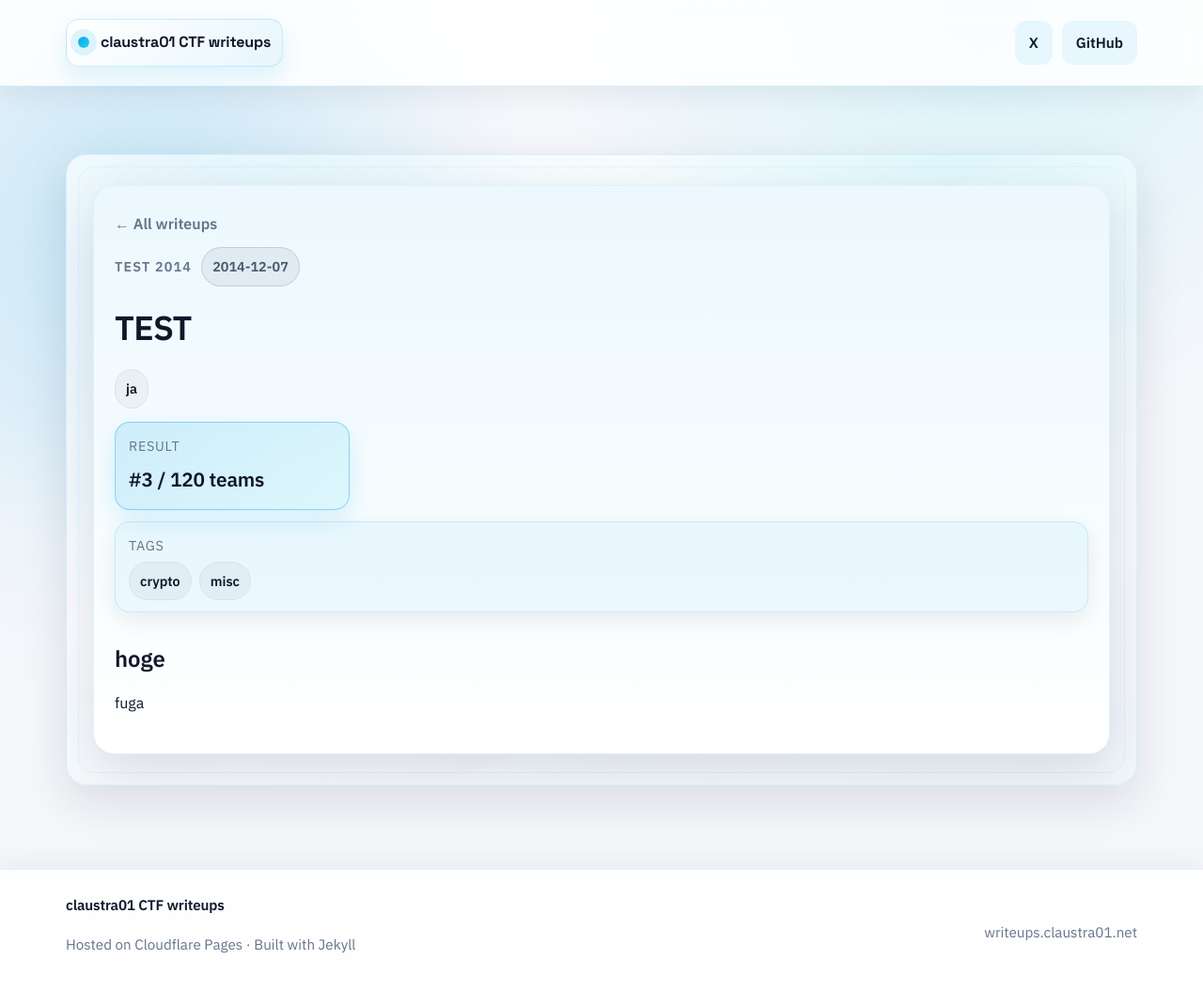
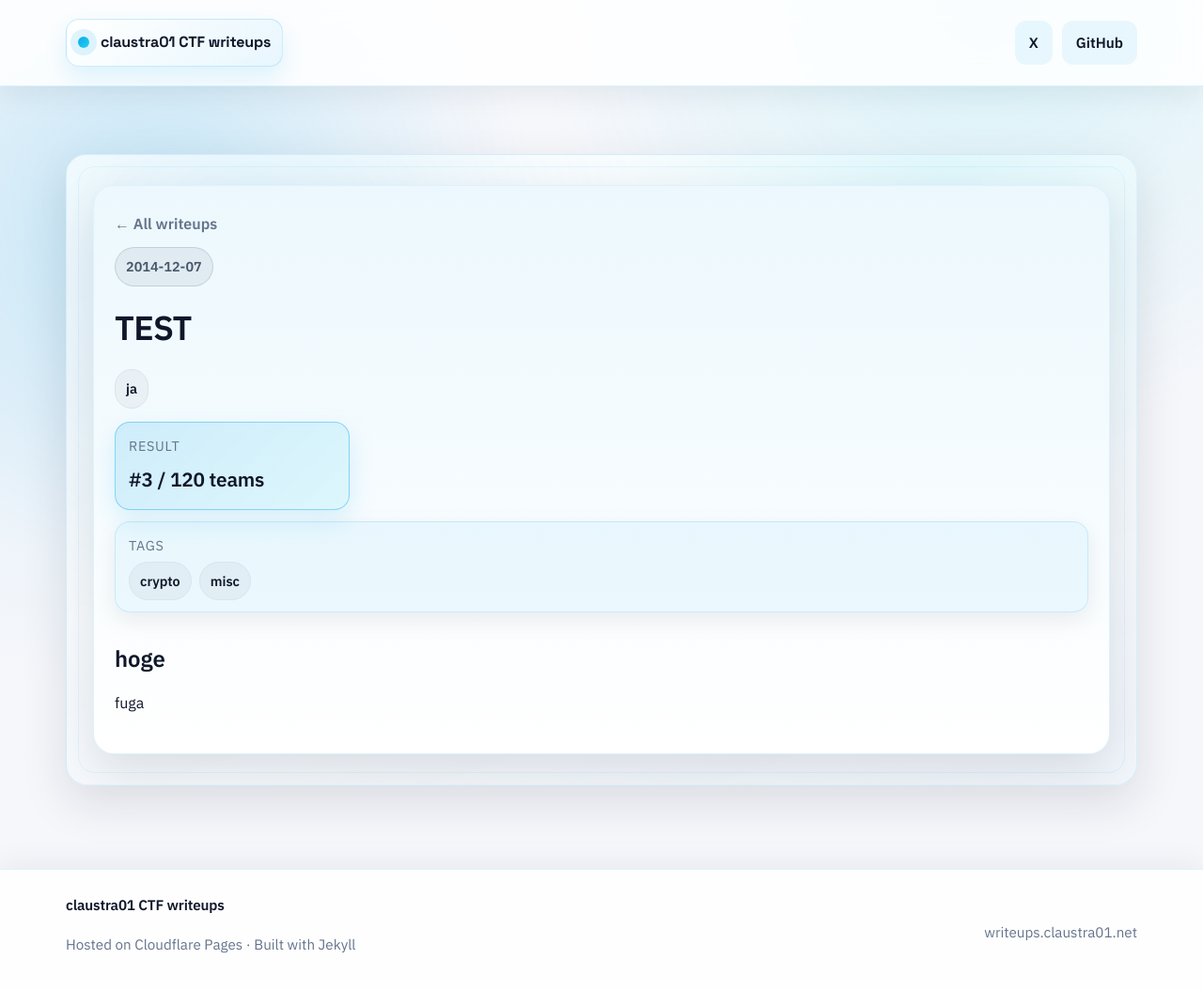
Before and after one commit to claustra01/my-ctf-writeups, a Jekyll site: the page built from _writeups/test.md, in a window 1280 px wide and 1067 px high. Shown: the top 1054 px of the window at 94% size. Built offline with Jekyll 4.4.1, drawn with Linux system fonts in a browser that asks for light colours.

Commit message:
chore: styles

```diff
--- a/_layouts/default.html
+++ b/_layouts/default.html
@@ -13,7 +13,7 @@
 <body>
   <div class="page">
     <header class="site-header">
-      <div class="container header-inner">
+      <div class="header-inner">
         <a class="brand" href="{{ '/' | relative_url }}">
           <span class="dot"></span>
           <span class="brand-text">claustra01 CTF writeups</span>
--- a/_layouts/writeup.html
+++ b/_layouts/writeup.html
@@ -17,7 +17,7 @@
 <body>
   <div class="page">
     <header class="site-header">
-      <div class="container header-inner">
+      <div class="header-inner">
         <a class="brand" href="{{ '/' | relative_url }}">
           <span class="dot"></span>
           <span class="brand-text">claustra01 CTF writeups</span>
@@ -35,10 +35,11 @@
           <a class="back-link" href="{{ '/' | relative_url }}">← All writeups</a>
 
           <header class="writeup-hero">
+            {% if page.date %}
             <div class="meta-line">
-              {% if page.event %}<span class="eyebrow">{{ page.event }}{% if page.year %} {{ page.year }}{% endif %}</span>{% endif %}
-              {% if page.date %}<span class="pill subtle">{{ page.date | date: "%Y-%m-%d" }}</span>{% endif %}
+              <span class="pill subtle">{{ page.date | date: "%Y-%m-%d" }}</span>
             </div>
+            {% endif %}
             <h1>{{ page.title }}</h1>
             <div class="hero-meta">
               {% if page.language %}<span class="pill ghost">{{ page.language }}</span>{% endif %}
--- a/_writeups/test.md
+++ b/_writeups/test.md
@@ -1,9 +1,6 @@
 ---
 title: TEST
-event: TEST
-year: 2014
 date: 2014-12-07
-summary: this is test.
 layout: writeup
 rank: 3
 total_teams: 120
--- a/assets/css/main.css
+++ b/assets/css/main.css
@@ -83,6 +83,8 @@ a:hover {
   padding: 20px 0;
   position: relative;
   z-index: 1;
+  width: min(1140px, 100% - 48px);
+  margin: 0 auto;
 }
 
 .brand {
```
